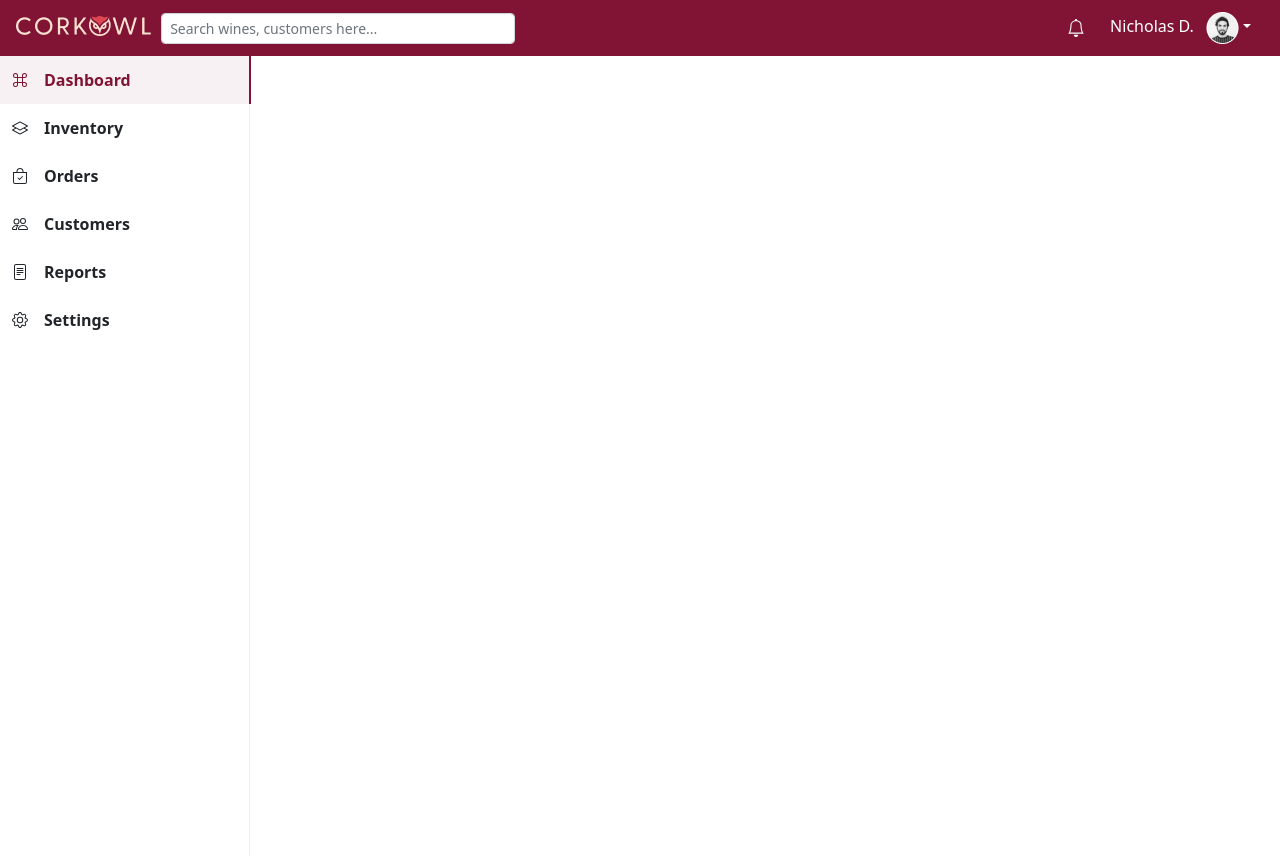
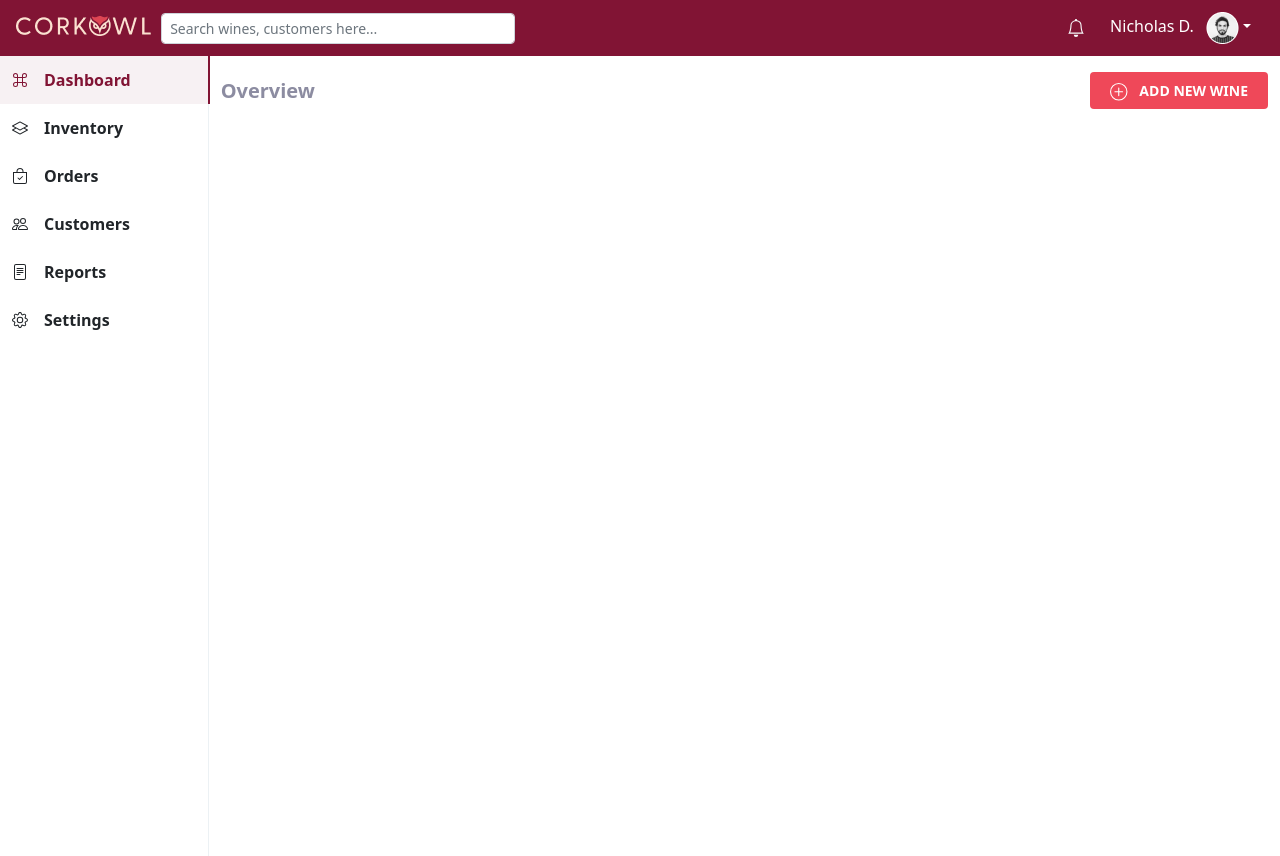
Before and after one commit to mohit2314/thinklink-ui, a Vue app: page /#/ in a window 1280 px wide. Built offline with nearby package versions, Linux system fonts and the light colour scheme.

Commit message:
header row

```diff
--- a/src/App.vue
+++ b/src/App.vue
@@ -1,17 +1,28 @@
 <template>
   <div>
     <Navbar />
-    <LeftSidebar />
+    <div class="dashboard__layout">
+      <LeftSidebar />
+      <DashboardSection />
+    </div>
   </div>
 </template>
 <script>
 import Navbar from "@/components/Navbar.vue";
 import LeftSidebar from "@/components/LeftSidebar.vue";
+import DashboardSection from "@/components/DashboardSection.vue";
 export default {
   components: {
     Navbar,
     LeftSidebar,
+    DashboardSection,
   },
 };
 </script>
-<style></style>
+
+<style lang="scss">
+.dashboard__layout {
+  display: flex;
+  width: 100%;
+}
+</style>
--- /dev/null
+++ b/src/components/DashboardSection.vue
@@ -0,0 +1,54 @@
+<template>
+  <b-container class="dashboard__container">
+    <!-- Header row -->
+    <b-row>
+      <div class="dashboard__header-row">
+        <span class="header__title">Overview</span>
+        <span
+          ><b-button class="header__cta-btn"
+            ><b-icon class="plus-icon" icon="plus-circle"></b-icon> ADD NEW
+            WINE</b-button
+          ></span
+        >
+      </div>
+    </b-row>
+  </b-container>
+</template>
+
+<script>
+export default {
+  components: {},
+};
+</script>
+
+<style lang="scss">
+.dashboard__container {
+  padding: 16px;
+}
+.dashboard__header-row {
+  display: flex;
+  justify-content: space-between;
+  align-items: center;
+  font-weight: 700;
+  width: 100%;
+
+  .header__title {
+    font-size: 20px;
+    color: #8c8ca1;
+  }
+  .header__cta-btn {
+    background-color: #ef4859;
+    color: #fff;
+    outline: none;
+    border: none;
+    font-size: 14px;
+    font-weight: 600;
+    padding: 8px 20px;
+    border-radius: 4px;
+    max-width: 182px;
+    .plus-icon {
+      margin-right: 8px;
+    }
+  }
+}
+</style>
```
